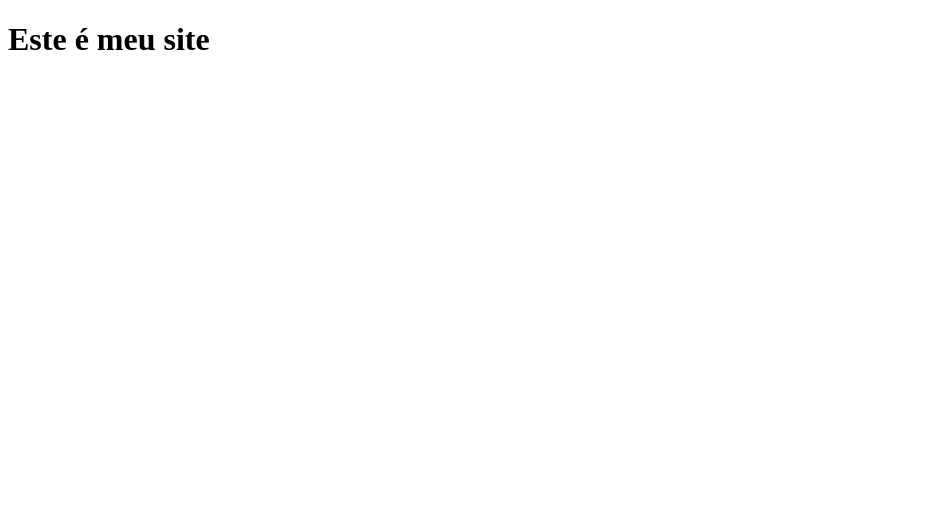
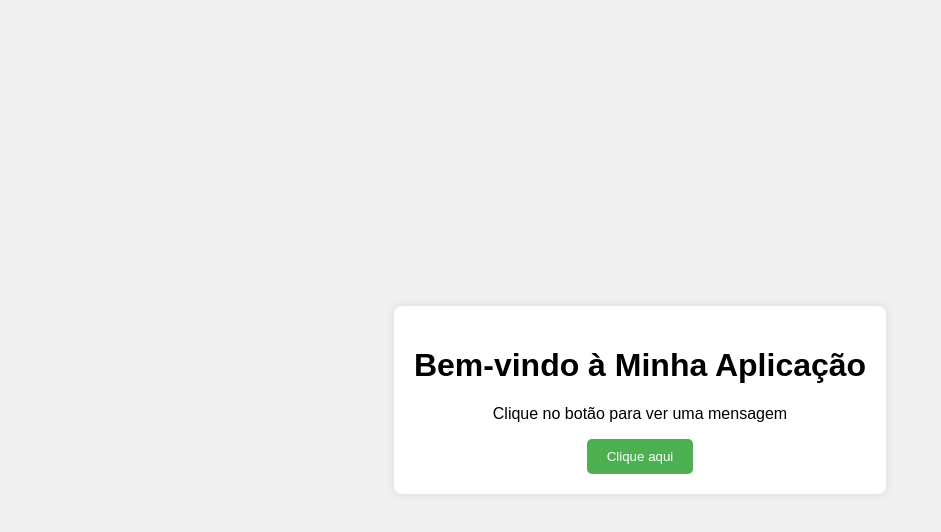
Before and after one commit to IsaiasRoncato/ProjetoJavaScript, a plain HTML site: page index.html in a window 1280 px wide. Shown: the whole page, without its empty margins (0-941 px from the left). Drawn offline with Linux system fonts and the light colour scheme.

Commit message:
Complementando o arquivo Index

```diff
--- a/index.html
+++ b/index.html
@@ -5,8 +5,46 @@
     <meta http-equiv="X-UA-Compatible" content="IE=edge" />
     <meta name="viewport" content="width=device-width, initial-scale=1.0" />
     <title>Document</title>
-  </head>
-  <body>
-    <h1>Este é meu site</h1>
-  </body>
+    <style>
+      body {
+          font-family: Arial, sans-serif;
+          background-color: #f0f0f0;
+          display: flex;
+          justify-content: center;
+          align-items: center;
+          height: 100vh;
+          margin: 0;
+      }
+      .container {
+          background-color: white;
+          padding: 20px;
+          border-radius: 8px;
+          box-shadow: 0 0 10px rgba(0, 0, 0, 0.1);
+          text-align: center;
+      }
+      button {
+          background-color: #4CAF50;
+          color: white;
+          padding: 10px 20px;
+          border: none;
+          border-radius: 5px;
+          cursor: pointer;
+      }
+      button:hover {
+          background-color: #45a049;
+      }
+  </style>
+</head>
+<body>
+  <div class="container">
+      <h1>Bem-vindo à Minha Aplicação</h1>
+      <p id="mensagem">Clique no botão para ver uma mensagem</p>
+      <button onclick="mostrarMensagem()">Clique aqui</button>
+  </div>
+  <script>
+      function mostrarMensagem() {
+          document.getElementById('mensagem').textContent = 'Olá, esta é a sua mensagem!';
+      }
+  </script>
+</body>
 </html>
```
